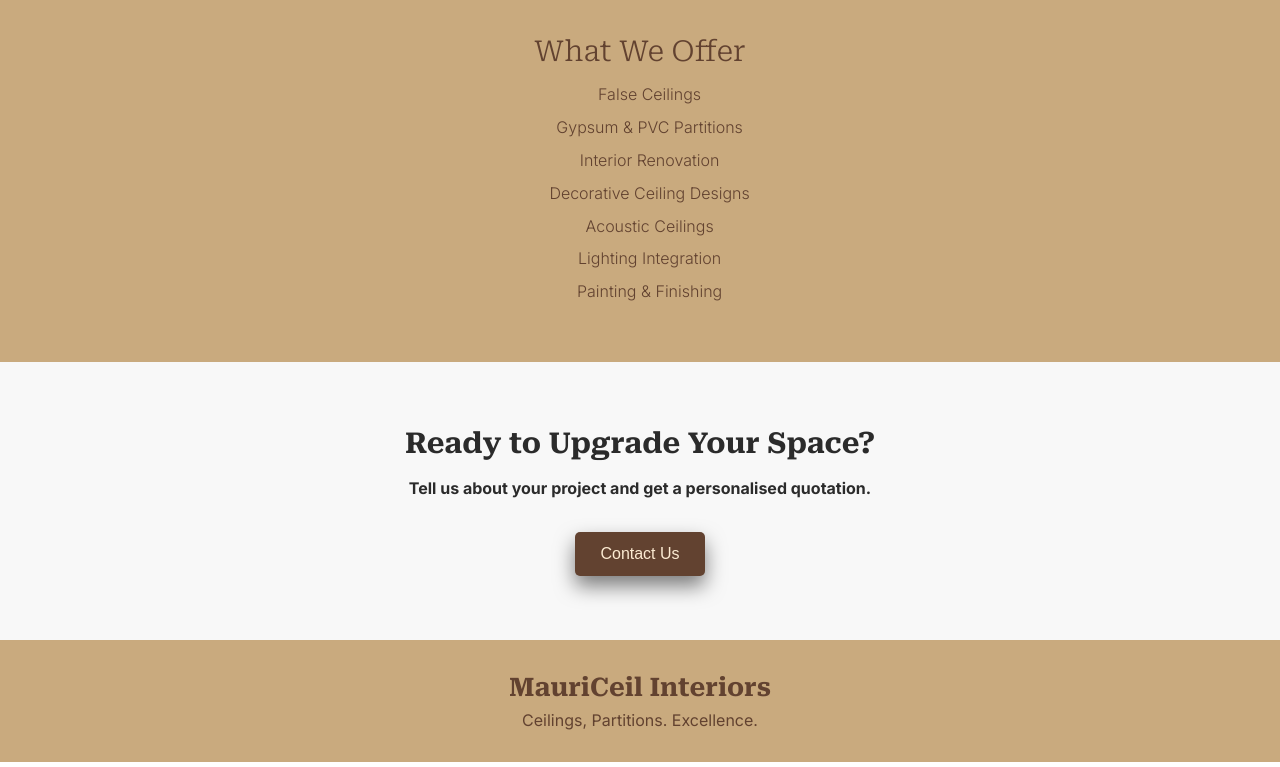
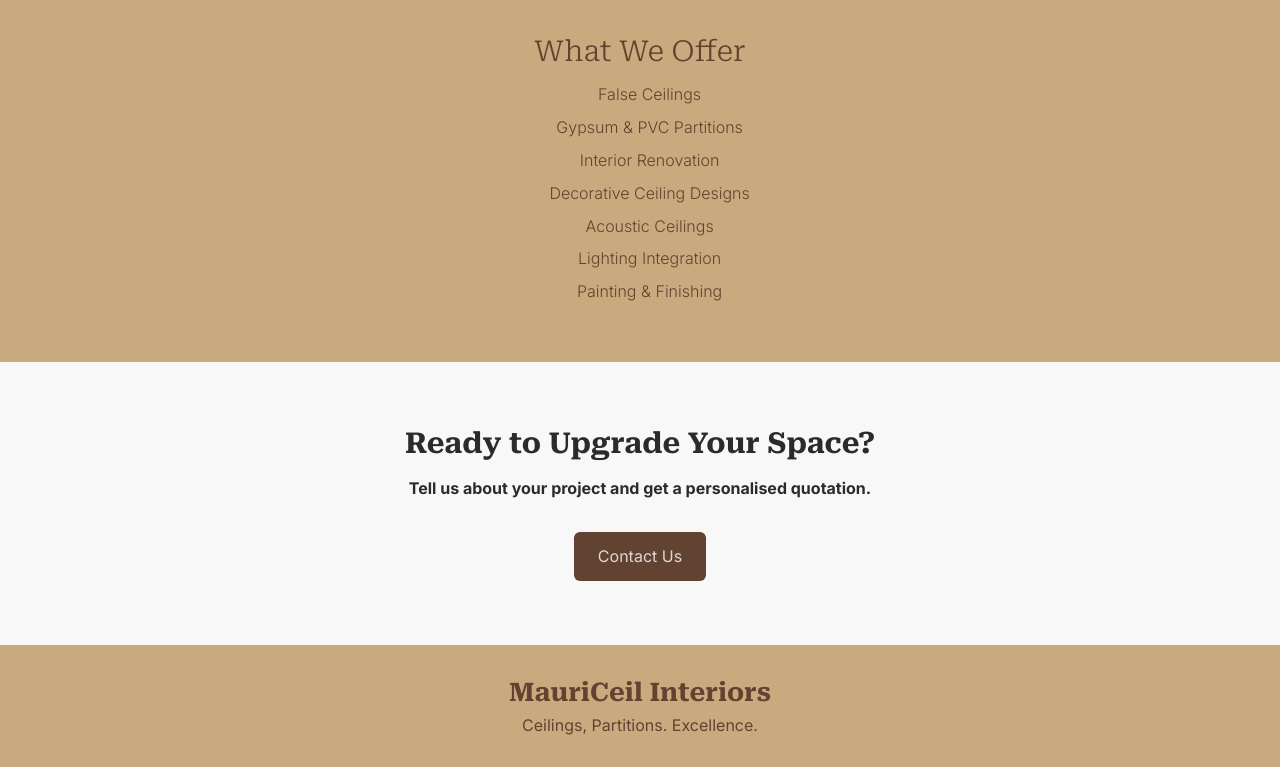
Before and after one commit to GabrielV7x/mauriceil_website, a React (Vite) app: page / in a window 1280 px wide. Shown: the part 2684-3451 px from the top of the page. Built offline with nearby package versions, Linux system fonts and the light colour scheme.

Commit message:
whatsapp link

```diff
--- a/src/components/Contact.jsx
+++ b/src/components/Contact.jsx
@@ -6,7 +6,14 @@
       <div className="contact-content">
         <h1>Ready to Upgrade Your Space?</h1>
         <h2>Tell us about your project and get a personalised quotation.</h2>
-        <button>Contact Us</button>
+        <a
+          href="https://wa.me/23057359640?text=Hello!%20I%20would%20like%20to%20request%20a%20quotation."
+          className="contact-btn"
+          target="_blank"
+          rel="noopener noreferrer"
+        >
+          Contact Us
+        </a>
       </div>
     </section>
   );
--- a/src/components/Hero.jsx
+++ b/src/components/Hero.jsx
@@ -10,7 +10,11 @@
           We create modern, durable and perfectly finished interiors for homes,
           offices and commercial spaces.
         </p>
-        <button>Request a Quote</button>
+        <button className="hero-btn" onClick={() => {
+          document.getElementById("contact").scrollIntoView({ behavior: "smooth" });
+        }}>
+          Request a Quote
+        </button>
       </div>
     </section>
   );
--- a/src/styles/contact.scss
+++ b/src/styles/contact.scss
@@ -30,15 +30,32 @@
 }
 
 /* Button */
-.contact-content button {
-  $normal-font: "Inter", sans-serif;
-  font-weight: 500;
-  padding: 0.8rem 1.6rem;
+// .contact-content button {
+//   $normal-font: "Inter", sans-serif;
+//   font-weight: 500;
+//   padding: 0.8rem 1.6rem;
+//   font-size: 1rem;
+//   background: $secondary-color;
+//   color: $primary-color;
+//   border: none;
+//   border-radius: 5px;
+//   cursor: pointer;
+//   box-shadow: 0 10px 20px rgba(0,0,0,0.5);
+// }
+
+.contact-btn {
+  text-decoration: none;
+  background: $secondary-color;
+  color: $fourth-color;
+  padding: 0.9rem 1.5rem;
+  border: none;
+  border-radius: 6px;
   font-size: 1rem;
-  background: $secondary-color;
-  color: $primary-color;
-  border: none;
-  border-radius: 5px;
   cursor: pointer;
-  box-shadow: 0 10px 20px rgba(0,0,0,0.5);
+  display: inline-block;
+  transition: 0.3s ease;
+
+  &:hover {
+    background: darken($primary-color, 10%);
+  }
 }
```
